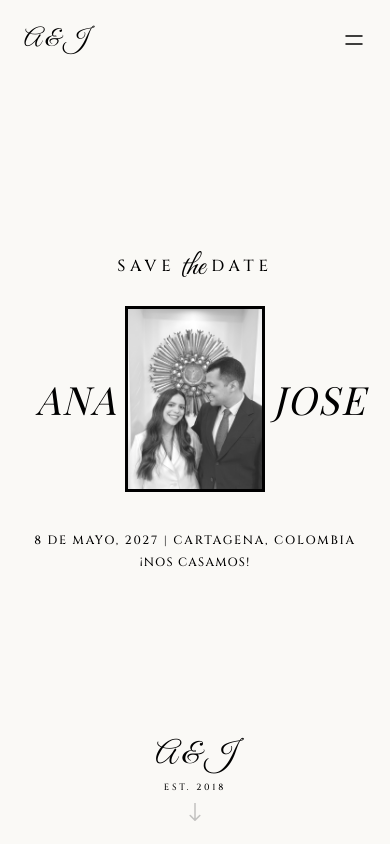
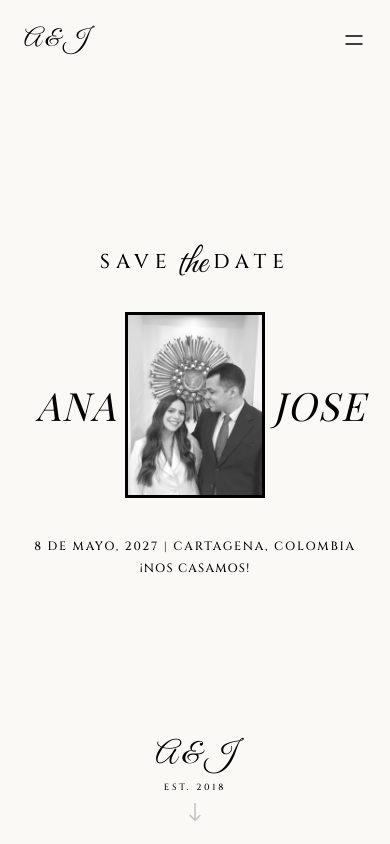
Before and after one commit to jose2kk/pequeboda, a Next.js app: page / in a window 390 px wide. Shown: the top 844 px of the page. Built offline with nearby package versions, Linux system fonts and the light colour scheme; a web font is replaced by a local one.

Commit message:
Mobile: Save the Date changes

```diff
--- a/src/components/Hero.tsx
+++ b/src/components/Hero.tsx
@@ -54,15 +54,15 @@ export default function Hero({
           initial={{ opacity: 0, y: -15 }}
           animate={{ opacity: 1, y: 0 }}
           transition={{ duration: 1, delay: 0.1, ease: "easeOut" }}
-          className="flex items-baseline justify-center gap-1.5 sm:gap-2 md:gap-3 mb-6 sm:mb-6 md:mb-8"
+          className="flex items-baseline justify-center gap-1.5 sm:gap-2 md:gap-3 mb-8 sm:mb-6 md:mb-8"
         >
-          <span className="font-[family-name:var(--font-caps)] text-foreground tracking-[0.3em] sm:tracking-[0.4em] md:tracking-[0.5em] uppercase text-base sm:text-lg md:text-2xl lg:text-3xl font-medium">
+          <span className="font-[family-name:var(--font-caps)] text-foreground tracking-[0.3em] sm:tracking-[0.4em] md:tracking-[0.5em] uppercase text-xl sm:text-lg md:text-2xl lg:text-3xl font-medium">
             Save
           </span>
-          <span className="font-[family-name:var(--font-script)] text-foreground text-3xl sm:text-4xl md:text-5xl lg:text-6xl font-light relative top-[0.1em] sm:top-[0.12em]">
+          <span className="font-[family-name:var(--font-script)] text-foreground text-4xl sm:text-4xl md:text-5xl lg:text-6xl font-light relative top-[0.1em] sm:top-[0.12em]">
             the
           </span>
-          <span className="font-[family-name:var(--font-caps)] text-foreground tracking-[0.3em] sm:tracking-[0.4em] md:tracking-[0.5em] uppercase text-base sm:text-lg md:text-2xl lg:text-3xl font-medium">
+          <span className="font-[family-name:var(--font-caps)] text-foreground tracking-[0.3em] sm:tracking-[0.4em] md:tracking-[0.5em] uppercase text-xl sm:text-lg md:text-2xl lg:text-3xl font-medium">
             Date
           </span>
         </motion.div>
```
